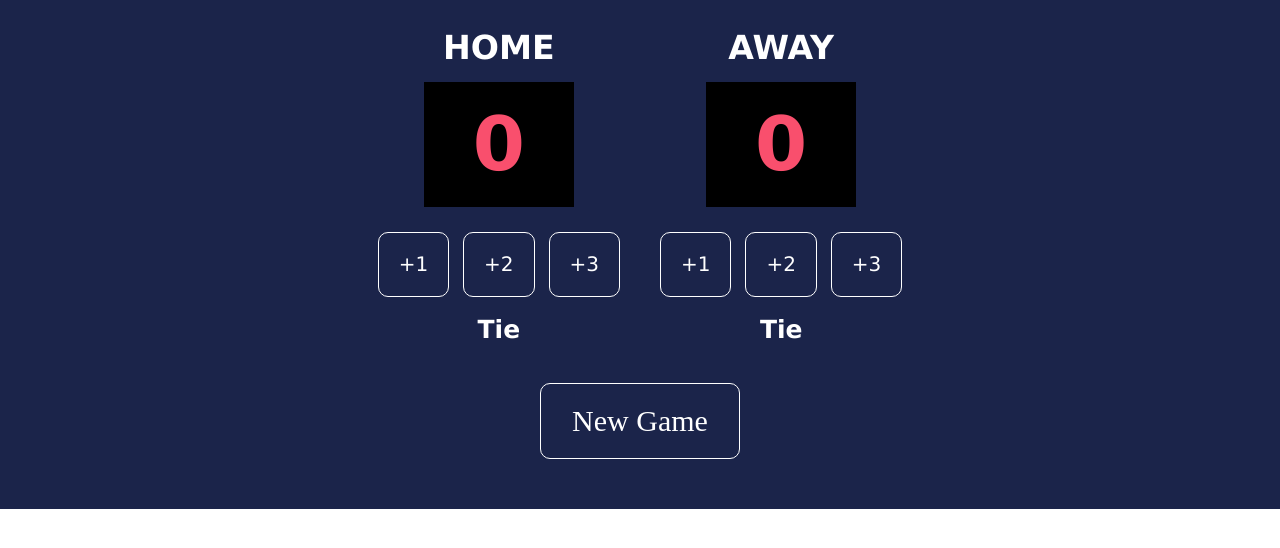
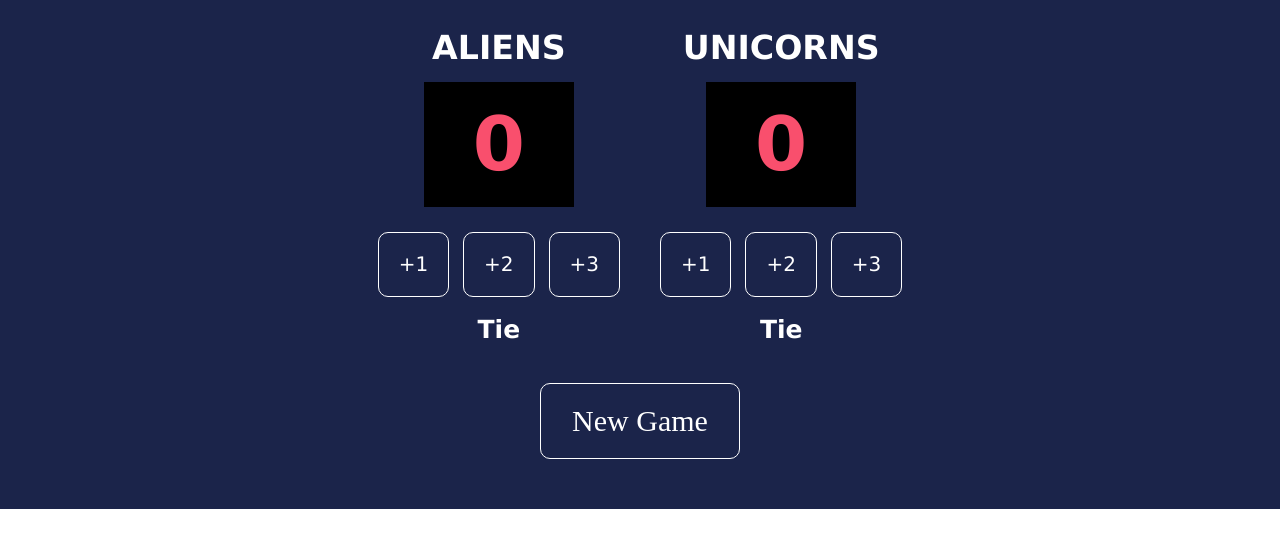
Before and after one commit to mihir-ramaswamy/Scoreboard, a plain HTML site: page index.html in a window 1280 px wide. Drawn offline with nearby package versions, Linux system fonts and the light colour scheme.

Commit message:
Update the scoreboard to unicorns

```diff
--- a/index.html
+++ b/index.html
@@ -6,7 +6,7 @@
         <div class="container">
             <div class="scores">
                 <div class="home">
-                    <h5>HOME</h5>
+                    <h5>ALIENS</h5>
                     <div id="scorebox-home">0</div>
                     <div class="points-home">
                         <button id="point1home">+1</button>
@@ -16,7 +16,7 @@
                     <p id="winhome">Tie</p>
                 </div>
                 <div class="guest">
-                    <h5>AWAY</h5>
+                    <h5>UNICORNS</h5>
                     <div id="scorebox-guest">0</div>
                     <div class="points-guest">
                         <button id="point1guest">+1</button>
```
